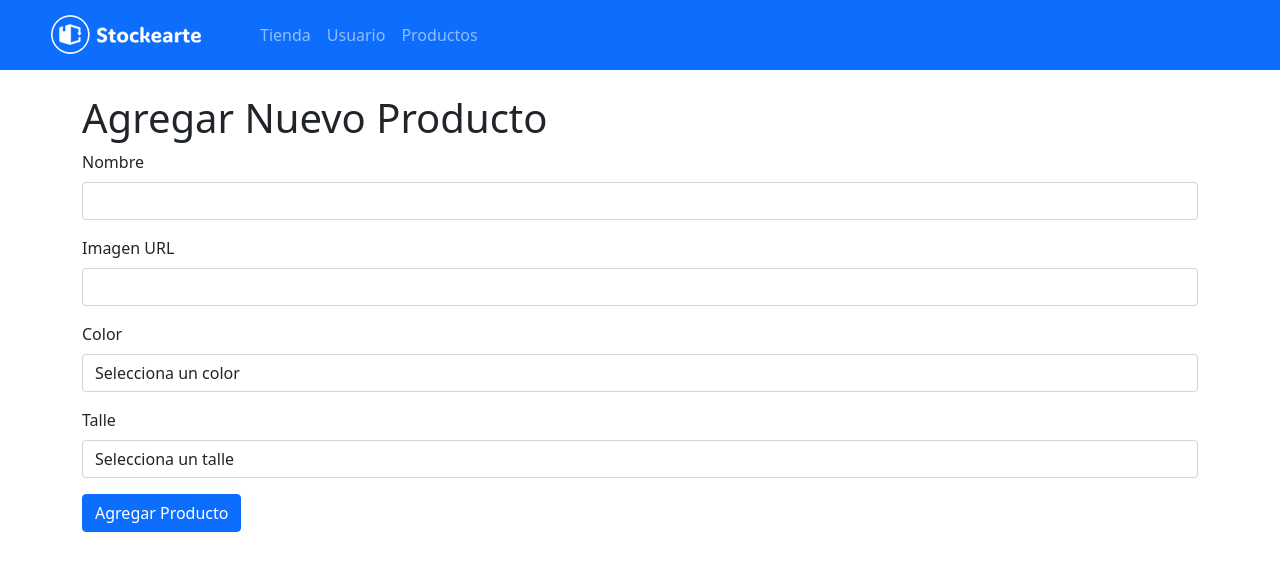
After one commit to patricioarango/stockearte, a Flask app: page /add_product in a window 1280 px wide. The commit adds this page. Shown: the top 571 px of the page. Run offline with Flask 3, Linux system fonts and the light colour scheme; parts of the project's set-up code (start-up, migrations or seed data) failed here and were passed over.

Commit message:
Front de agregar producto, lista de productos, y su respectivo backend
Ademas, agrego la redireccion de "productos" en el nav de todas los html

```diff
--- /dev/null
+++ b/ClientePy/app/templates/add_product.html
@@ -0,0 +1,73 @@
+<!DOCTYPE html>
+<html lang="es">
+<head>
+    <meta charset="UTF-8">
+    <meta name="viewport" content="width=device-width, initial-scale=1.0">
+    <title>Agregar Producto</title>
+    <link href="https://cdn.jsdelivr.net/npm/bootstrap@5.0.2/dist/css/bootstrap.min.css" rel="stylesheet">
+</head>
+<body>
+    <nav class="navbar navbar-expand-lg navbar-dark bg-primary">
+        <a class="navbar-brand d-flex gap-lg-1 mx-lg-3" href="/home">
+          <img src="{{ url_for('static', filename='stockearte-light.png') }}" alt="Stockearte" style="vertical-align: Stickman; margin: 0px 35px" />
+        </a>
+        <button
+          class="navbar-toggler"
+          type="button"
+          data-bs-toggle="collapse"
+          data-bs-target="#collapsibleNavbar"
+        >
+          <span class="navbar-toggler-icon"></span>
+        </button>
+        <div class="collapse navbar-collapse d-flex align-items-center" id="collapsibleNavbar">
+            <ul class="navbar-nav">
+                <li class="nav-item">
+                    <a class="nav-link" href="/store_list">Tienda</a>
+                </li>
+                <li class="nav-item">
+                  <a class="nav-link" href="/users">Usuario</a>
+              </li>
+                <li class="nav-item">
+                    <a class="nav-link" href="/product">Productos</a>
+                </li>
+            </ul>
+        </div>
+    </nav>
+    <div class="container mt-4">
+        <h1>Agregar Nuevo Producto</h1>
+        <form method="post">
+            <div class="mb-3">
+                <label for="product" class="form-label">Nombre</label>
+                <input type="text" class="form-control" id="product" name="product" required>
+            </div>
+            <div class="mb-3">
+                <label for="img" class="form-label">Imagen URL</label>
+                <input type="text" class="form-control" id="img" name="img" required>
+            </div>
+            <div class="mb-3">
+                <label for="color" class="form-label">Color</label>
+                <select class="form-control" id="color" name="color" required>
+                    <option value="">Selecciona un color</option>
+                    <option value="Rojo">Rojo</option>
+                    <option value="Azul">Azul</option>
+                    <option value="Verde">Verde</option>
+                    <option value="Negro">Negro</option>
+                    <option value="Blanco">Blanco</option>
+                </select>
+            </div>
+
+            <div class="mb-3">
+                <label for="size" class="form-label">Talle</label>
+                <select class="form-control" id="size" name="size" required>
+                    <option value="">Selecciona un talle</option>
+                    <option value="S">S</option>
+                    <option value="M">M</option>
+                    <option value="L">L</option>
+                    <option value="XL">XL</option>
+                </select>
+            </div>
+            <button type="submit" class="btn btn-primary">Agregar Producto</button>
+        </form>
+    </div>
+</body>
+</html>
--- a/ClientePy/app/templates/add_store.html
+++ b/ClientePy/app/templates/add_store.html
@@ -38,6 +38,9 @@
                 <li class="nav-item">
                   <a class="nav-link" href="/users">Usuario</a>
               </li>
+              <li class="nav-item">
+                <a class="nav-link" href="/product">Productos</a>
+            </li>
             </ul>
         </div>
     </nav>
--- a/ClientePy/app/templates/add_user.html
+++ b/ClientePy/app/templates/add_user.html
@@ -37,6 +37,9 @@
                 </li>
                 <li class="nav-item">
                     <a class="nav-link" href="/users">Usuario</a>
+                </li>
+                <li class="nav-item">
+                    <a class="nav-link" href="/product">Productos</a>
                 </li>
             </ul>
         </div>
--- a/ClientePy/app/templates/edit_store.html
+++ b/ClientePy/app/templates/edit_store.html
@@ -38,6 +38,9 @@
                 <li class="nav-item">
                   <a class="nav-link" href="/users">Usuario</a>
               </li>
+              <li class="nav-item">
+                <a class="nav-link" href="/product">Productos</a>
+            </li>
             </ul>
         </div>
     </nav>
--- a/ClientePy/app/templates/edit_user.html
+++ b/ClientePy/app/templates/edit_user.html
@@ -37,6 +37,9 @@
                 </li>
                 <li class="nav-item">
                     <a class="nav-link" href="/users">Usuario</a>
+                </li>
+                <li class="nav-item">
+                    <a class="nav-link" href="/product">Productos</a>
                 </li>
             </ul>
         </div>
--- a/ClientePy/app/templates/index.html
+++ b/ClientePy/app/templates/index.html
@@ -37,6 +37,10 @@
             <li class="nav-item">
               <a class="nav-link" href="/users">Usuario</a>
           </li>
+          <li class="nav-item">
+            <a class="nav-link" href="/product">Productos</a>
+          </li>
+
         </ul>
     </div>
     </nav>
--- a/ClientePy/app/templates/list_users.html
+++ b/ClientePy/app/templates/list_users.html
@@ -38,6 +38,9 @@
                 <li class="nav-item">
                     <a class="nav-link" href="/users">Usuario</a>
                 </li>
+                <li class="nav-item">
+                  <a class="nav-link" href="/product">Productos</a>
+              </li>
             </ul>
         </div>
     </nav>
--- a/ClientePy/app/templates/store_list.html
+++ b/ClientePy/app/templates/store_list.html
@@ -38,6 +38,9 @@
                 <li class="nav-item">
                   <a class="nav-link" href="/users">Usuario</a>
               </li>
+              <li class="nav-item">
+                <a class="nav-link" href="/product">Productos</a>
+            </li>
             </ul>
         </div>
     </nav>
--- a/ClientePy/main.py
+++ b/ClientePy/main.py
@@ -2,6 +2,8 @@ from app import create_app
 from flask import Flask, render_template, request, redirect, url_for
 from flask_sqlalchemy import SQLAlchemy
 
+import random
+import string
 
 app = create_app('flask.cfg')
 
@@ -135,6 +137,56 @@ def edit_user(id_user):
     stores = Store.query.all()
     return render_template('edit_user.html', user=user,roles=roles,stores=stores)
 
+# Modelos
+
+class Product(db.Model):
+    __tablename__ = 'product'
+    id_product = db.Column(db.Integer, primary_key=True)
+    product = db.Column(db.String(255))
+    code = db.Column(db.String(10))
+    img = db.Column(db.String(255))
+    enabled = db.Column(db.Boolean, default=True)
+    size = db.Column(db.String(255))
+    color = db.Column(db.String(255))
+
+# Función para generar códigos de producto
+def generate_product_code(length=10):
+    return ''.join(random.choices(string.ascii_uppercase + string.digits, k=length))
+
+# Rutas de producto
+
+@app.route('/add_product', methods=['GET', 'POST'])
+def add_product():
+    if request.method == 'POST':
+        # Obtener los datos del formulario
+        nombre = request.form.get('product')
+        img = request.form.get('img')
+        codigo = generate_product_code()
+        color = request.form.get('color')
+        size = request.form.get('size')
+
+        # Crear el nuevo producto
+        producto = Product(product=nombre, code=codigo, img=img, color=color, size=size)
+
+        try:
+            db.session.add(producto)
+            db.session.commit()
+            return redirect(url_for('productos'))
+        except Exception as e:
+            db.session.rollback()
+            return f"Error al agregar el producto: {str(e)}", 500
+
+    return render_template('add_product.html')
+
+@app.route('/product', methods=['GET'])
+def productos():
+    productos = Product.query.all()
+    return render_template('product.html', productos=productos)
+
+
+
+
+
 if __name__ == '__main__':
     from argparse import ArgumentParser
 
```
Also changed, not shown: ClientePy/app/templates/product.html (added, +74 -0 lines).
